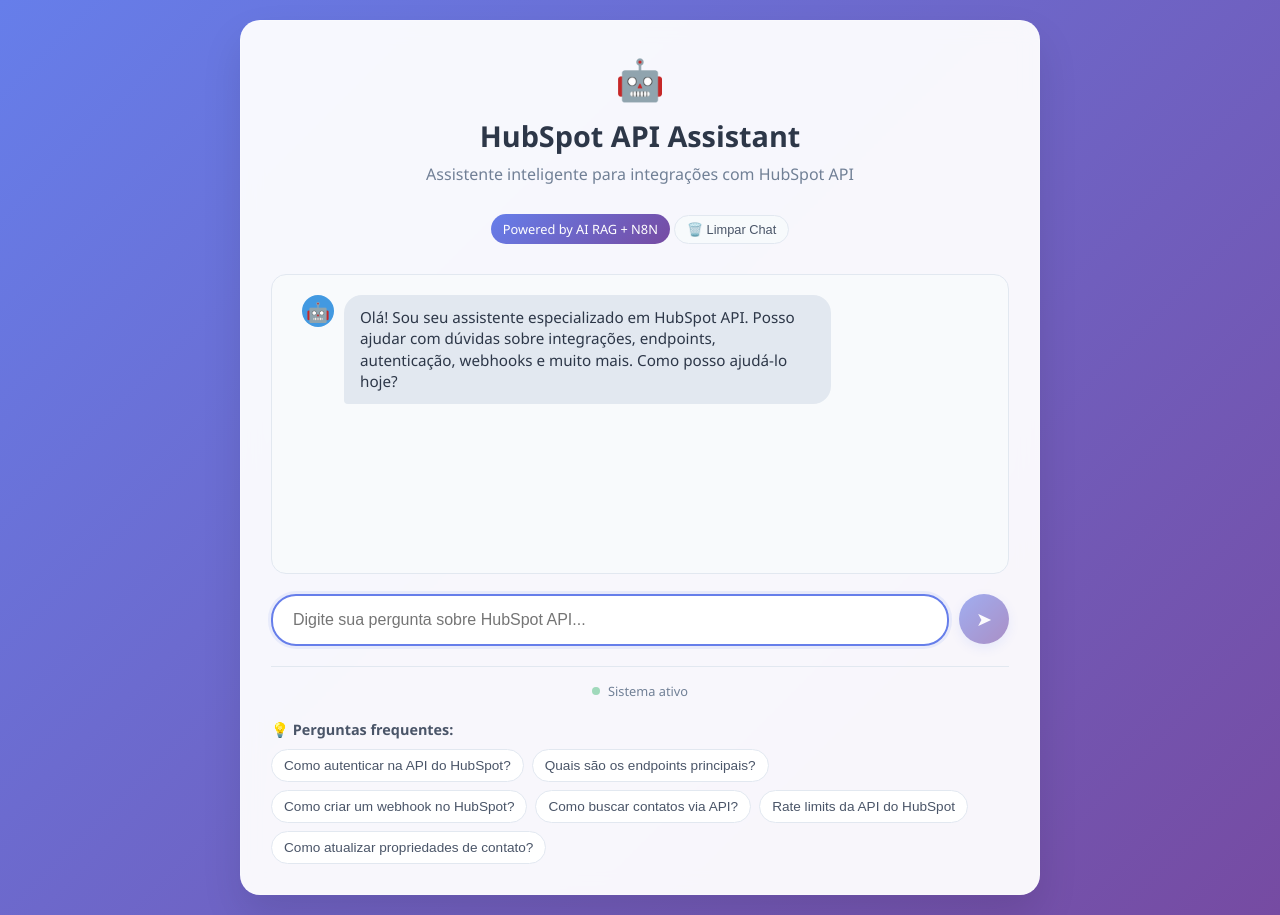
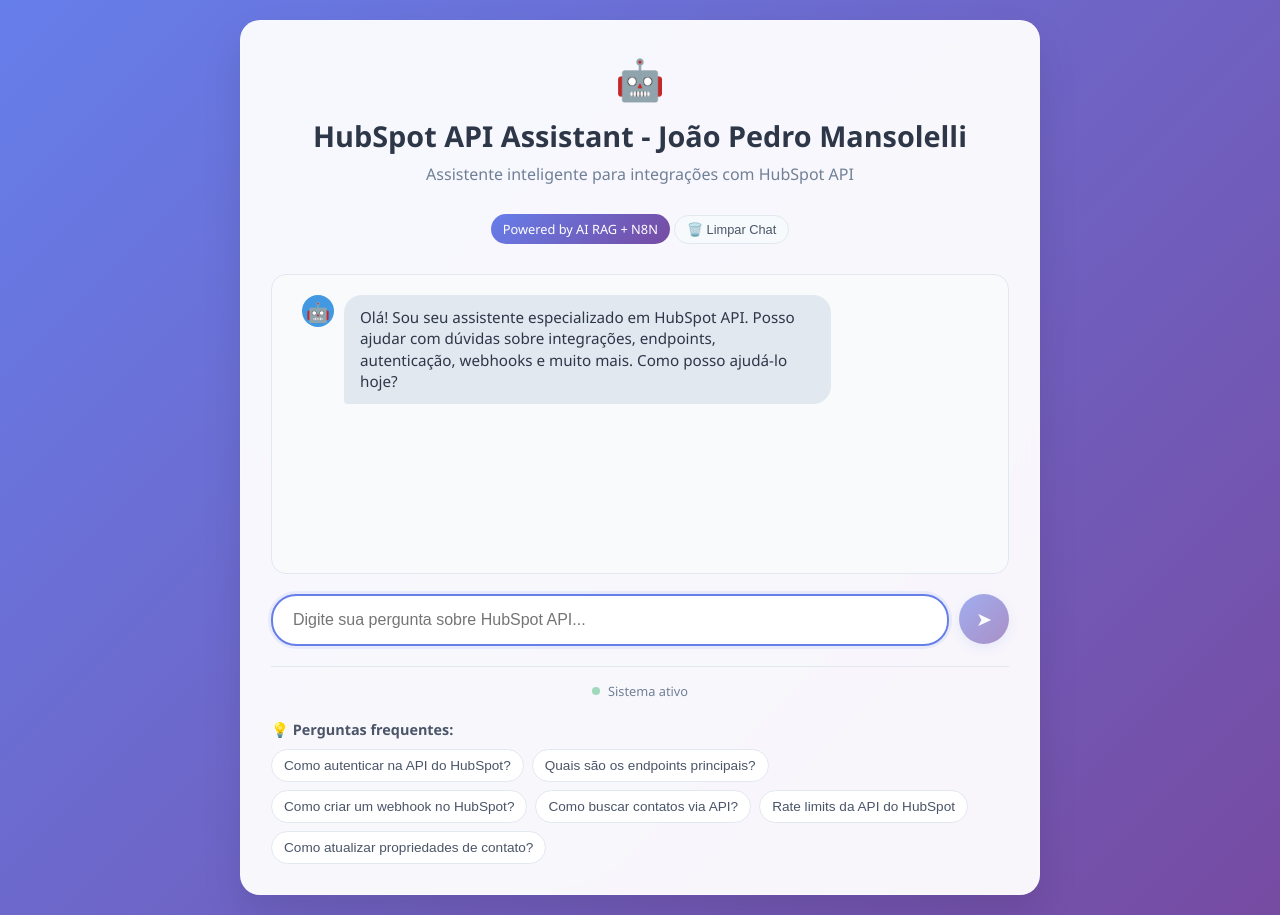
Before and after one commit to jpmansolelli/HubSpot-Assistant, a plain HTML site: page index.html in a window 1280 px wide. Drawn offline with Linux system fonts and the light colour scheme.

Commit message:
Update index.html

```diff
--- a/index.html
+++ b/index.html
@@ -5,7 +5,7 @@
     <meta name="viewport" content="width=device-width, initial-scale=1.0">
     <meta name="description" content="Assistente inteligente para integrações com HubSpot API">
     <meta name="author" content="Nexforce">
-    <title>HubSpot API Assistant - João Pedro Mansolelli</title>
+    <title>HubSpot API Assistant</title>
     <style>
         * {
             margin: 0;
@@ -413,7 +413,7 @@
     <div class="container">
         <div class="header">
             <div class="logo">🤖</div>
-            <h1 class="title">HubSpot API Assistant</h1>
+            <h1 class="title">HubSpot API Assistant - João Pedro Mansolelli</h1>
             <p class="subtitle">Assistente inteligente para integrações com HubSpot API</p>
             <span class="badge">Powered by AI RAG + N8N</span>
         </div>
```
